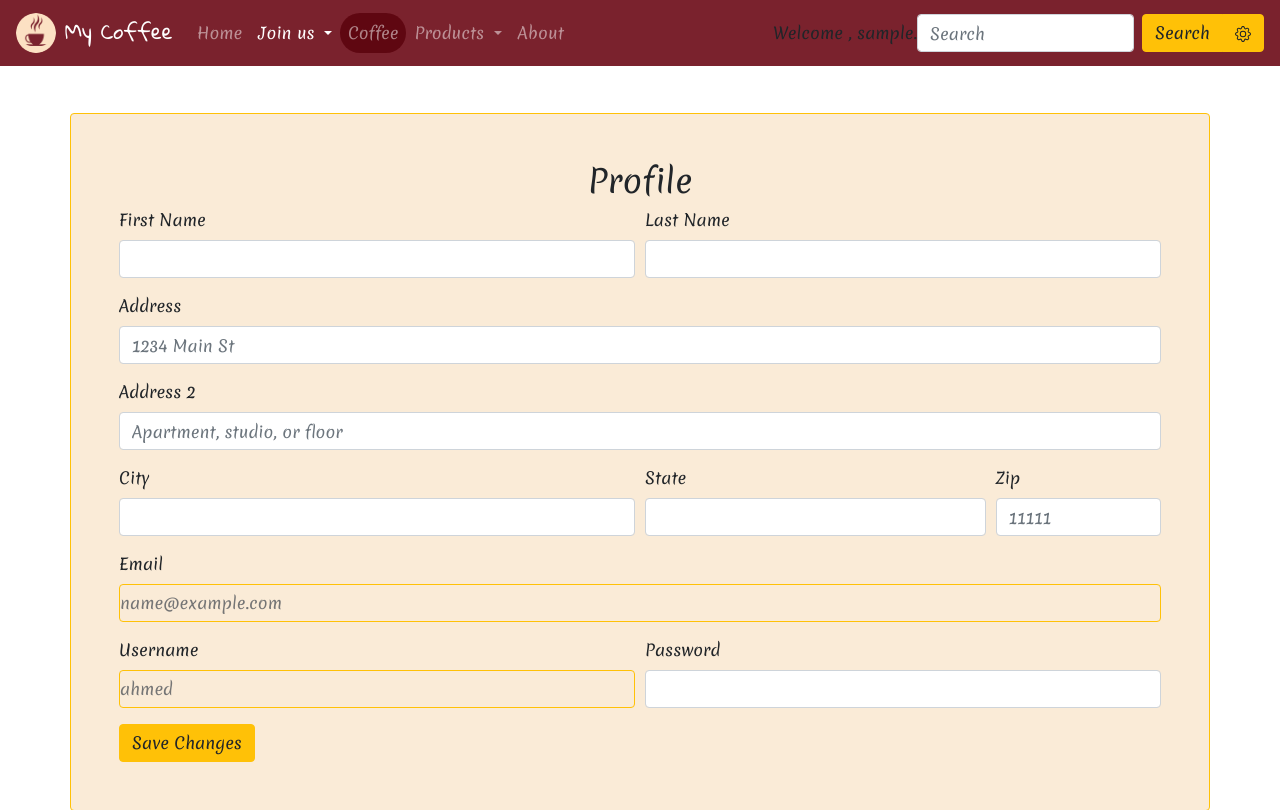
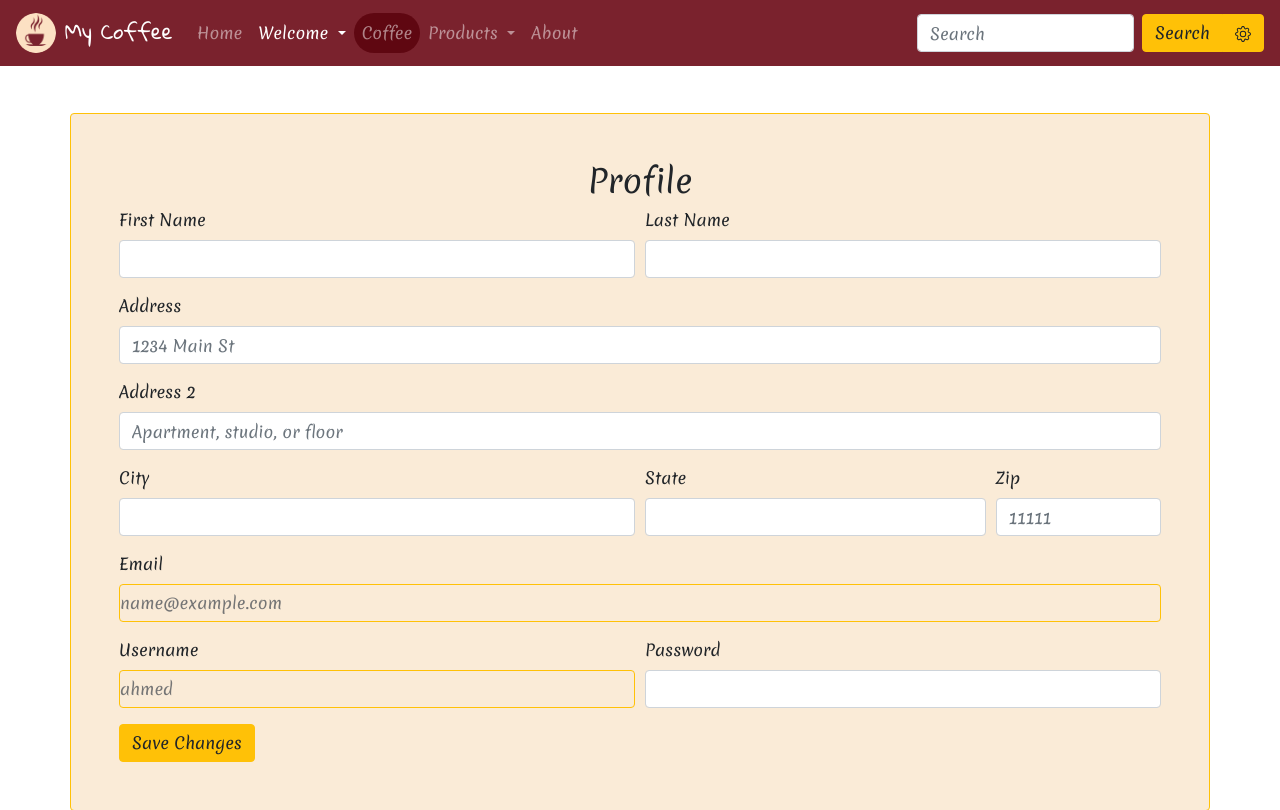
Before and after one commit to Ymk74/Coffee-Store, a Django app: page /accounts/profile/ in a window 1280 px wide. Shown: the top 810 px of the page. Run offline with Django 4.2, Linux system fonts and the light colour scheme; the visitor is signed in with stand-in values (Sample User, id 1); some libraries are stand-ins or nearby versions.

Commit message:
remove join us and add welcome when user logged in

```diff
--- a/templates/parts/navbar.html
+++ b/templates/parts/navbar.html
@@ -30,7 +30,11 @@
             {% endif %}
             >
                 <a class="nav-link dropdown-toggle" href="#" id="navbarDropdown" role="button" data-toggle="dropdown" aria-haspopup="true" aria-expanded="false">
+                {% if request.user.is_authenticated %}
+                Welcome
+                {% else %}
                 Join us
+                {% endif %}
                 </a>
                 <div class="dropdown-menu animate slideIn" aria-labelledby="navbarDropdown">
                 <a class="dropdown-item" href="{% url 'signin' %}">Sign in</a>
@@ -83,9 +87,9 @@
 
             </ul>
             {% if request.user.is_authenticated %}
-            <span>
-                Welcome , {{request.user.username}}.
-            </span class="text-light" style="margin-right:5px">
+            {% comment %} <span>
+                Welcome , {{request.user.username}}
+            </span class="text-light" style="margin-right:5px"> {% endcomment %}
             {% endif %}
             <form action="{% url 'products' %}" class="form-inline my-2 my-lg-0">
             <input class="form-control mr-sm-2 remove-outline" name = 'search_name'  type="search" placeholder="Search" aria-label="Search">
```
